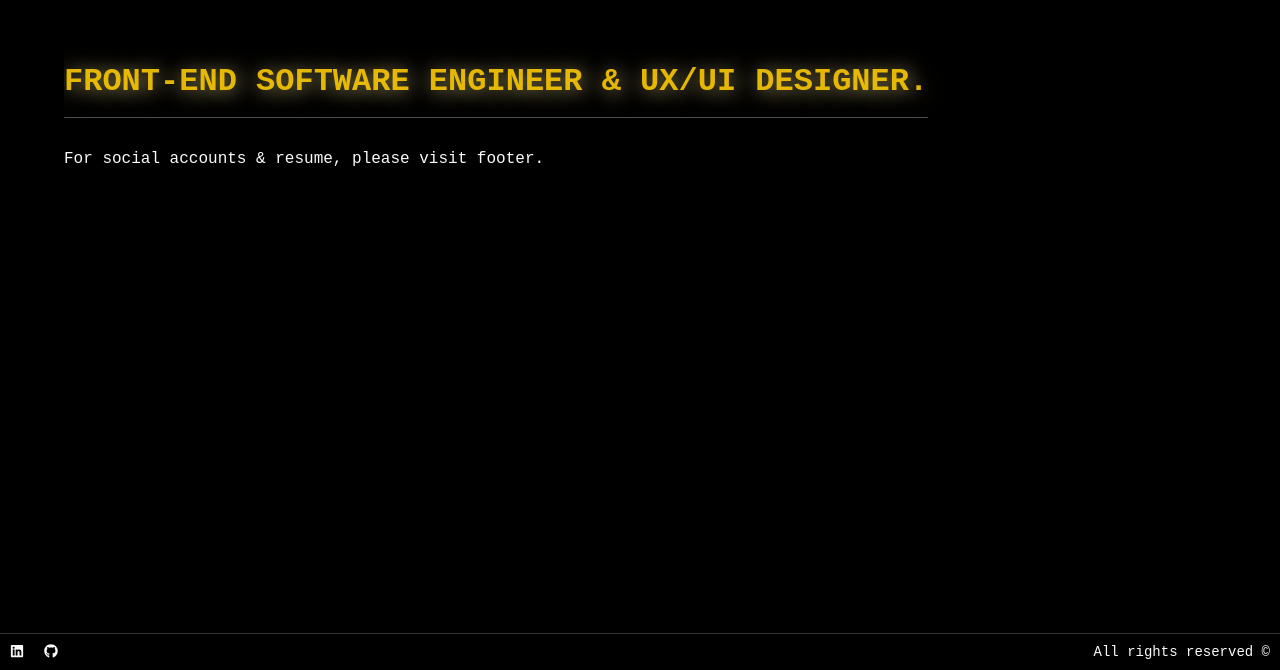
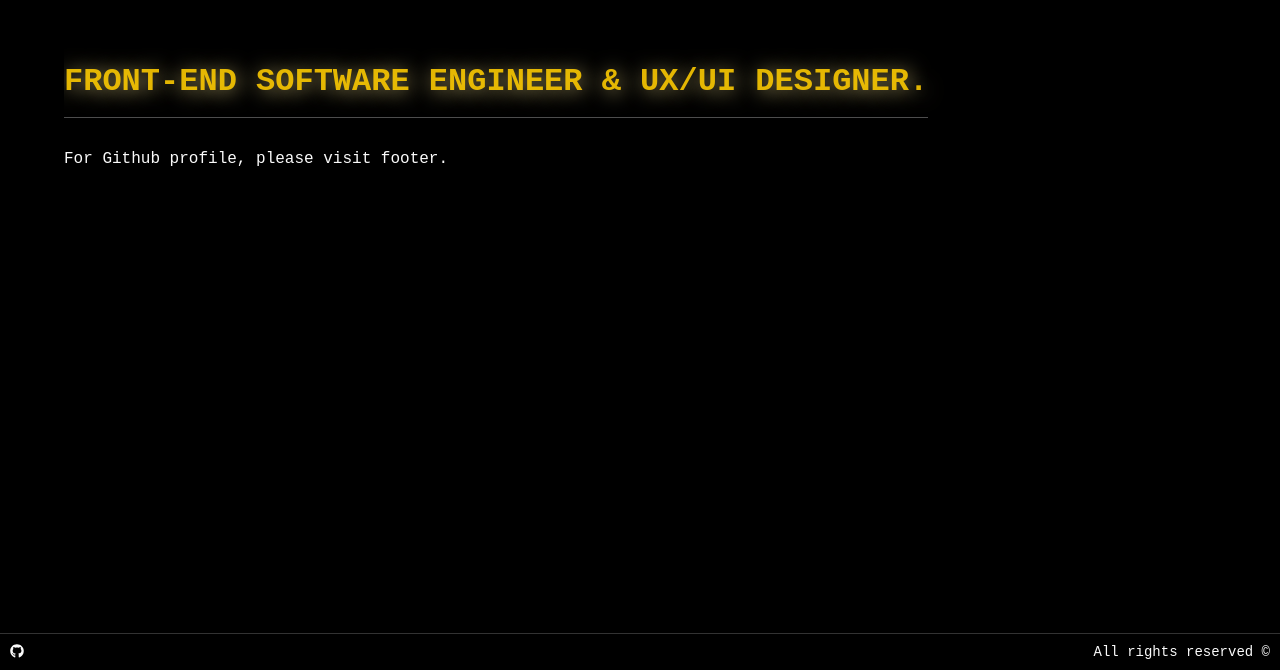
Before and after one commit to h-aburesha/my-next-website, a Next.js app: page /components/landing-container in a window 1280 px wide. Shown: the part 130-800 px from the top of the page. Built offline with nearby package versions, Linux system fonts and the light colour scheme.

Commit message:
remove linkedin

```diff
--- a/pages/about.tsx
+++ b/pages/about.tsx
@@ -34,12 +34,12 @@ const AboutMe = () => {
                     <code>Hassan Aburesha</code>
                 </h1>
                 <div className="icons">
-                    <a
+                    {/*<a
                         target={"_blank"}
                         href="https://www.linkedin.com/in/haburesha/"
                     >
                         <FaLinkedin />
-                    </a>
+                    </a>*/}
                     <a target={"_blank"} href="https://github.com/h-aburesha">
                         <FaGithub />
                     </a>
--- a/pages/components/footer/index.tsx
+++ b/pages/components/footer/index.tsx
@@ -4,12 +4,12 @@ function Footer({ title = "All rights reserved" }) {
     return (
         <footer>
             <div className="footer-icons">
-                <a
+                {/*<a
                     target={"_blank"}
                     href="https://www.linkedin.com/in/haburesha/"
                 >
                     <FaLinkedin />
-                </a>
+                </a>*/}
                 <a target={"_blank"} href="https://github.com/h-aburesha">
                     <FaGithub />
                 </a>
--- a/pages/components/landing-container/index.tsx
+++ b/pages/components/landing-container/index.tsx
@@ -10,7 +10,7 @@ const LandingContainer = () => {
           <hr />
         </motion.code>
         <motion.code initial={{ x: -100, opacity: 0 }} animate={{ x: 0, opacity: 1 }} transition={{ delay: 2, duration: 1 }}>
-          For social accounts & resume, please visit footer.
+          For Github profile, please visit footer.
         </motion.code>
       </header>
     </motion.div>
```
